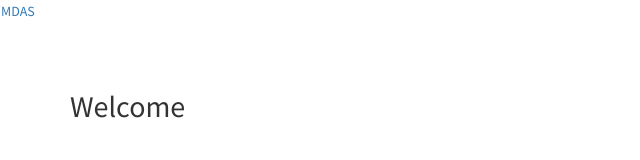
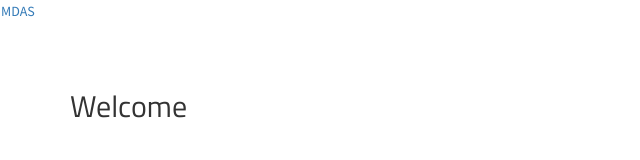
Before and after one commit to westerjn/mdas-pilot, a plain HTML site: page index.html in a window 1280 px wide. Shown: the full height of the page, 0-640 px from the left. Drawn offline with nearby package versions, Linux system fonts and the light colour scheme.

Commit message:
Update index.html

```diff
--- a/index.html
+++ b/index.html
@@ -1,7 +1,7 @@
 <!doctype html>
 <html>
   <head>
-
+    <link href="https://fonts.googleapis.com/css?family=Titillium+Web&display=swap" rel="stylesheet">
     <link href="https://fonts.googleapis.com/css?family=Source+Sans+Pro&display=swap" rel="stylesheet">
     <!-- Latest compiled and minified CSS -->
     <link rel="stylesheet" href="https://maxcdn.bootstrapcdn.com/bootstrap/3.3.7/css/bootstrap.min.css" integrity="sha384-BVYiiSIFeK1dGmJRAkycuHAHRg32OmUcww7on3RYdg4Va+PmSTsz/K68vbdEjh4u" crossorigin="anonymous">
@@ -15,6 +15,7 @@
 
     <style>
       body { font-family: 'Source Sans Pro', sans-serif; }
+      .future-web { font-family: 'Titillium Web', sans-serif; }
     </style>
   </head>
 
@@ -23,7 +24,7 @@
       <a href="#">MDAS</a>
     </nav>
     <div class="container">
-      <h2>Welcome</h2>
+      <h2 class="future-web">Welcome</h2>
     </div>
   </body>
 </html>
```
